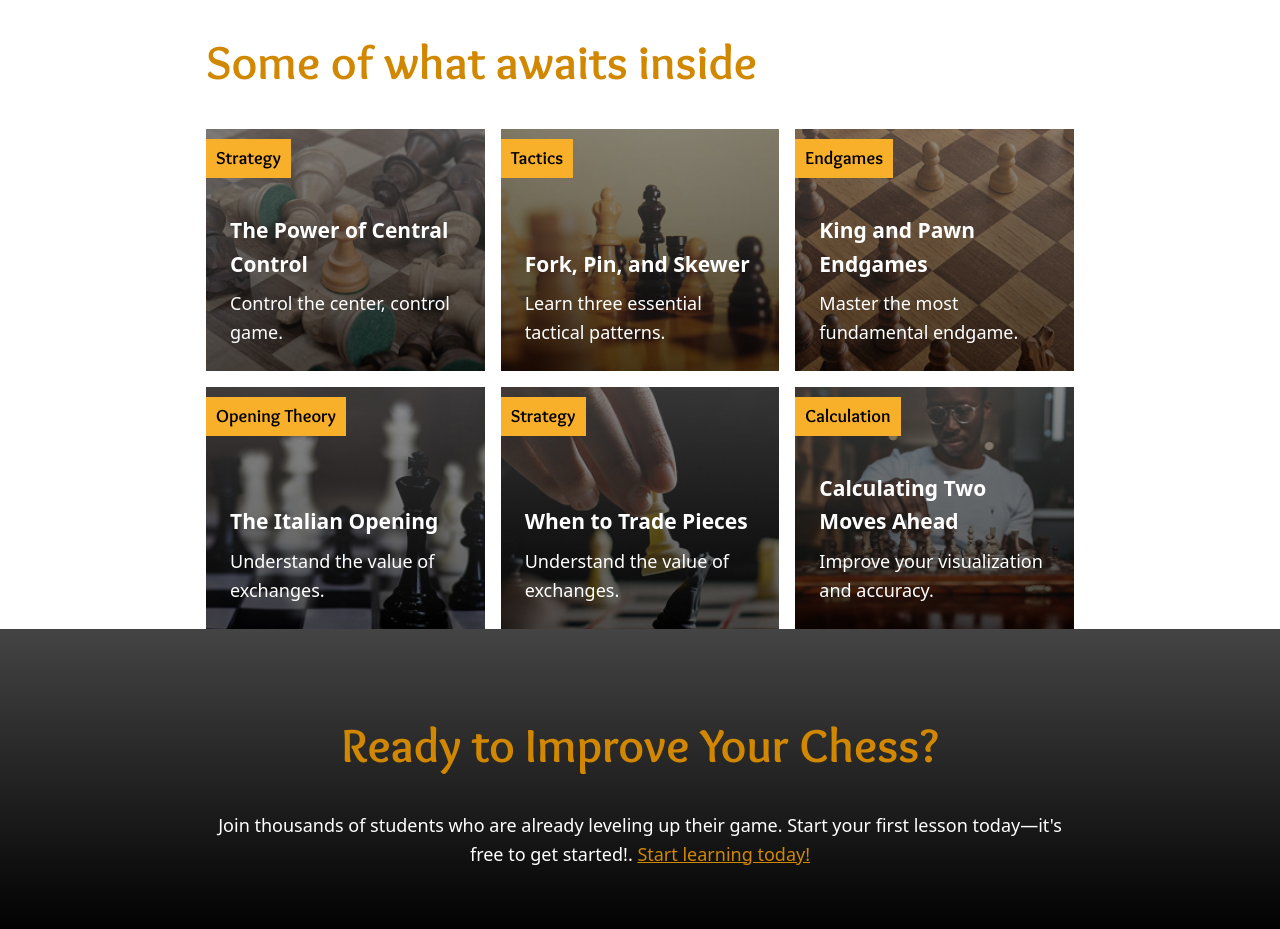
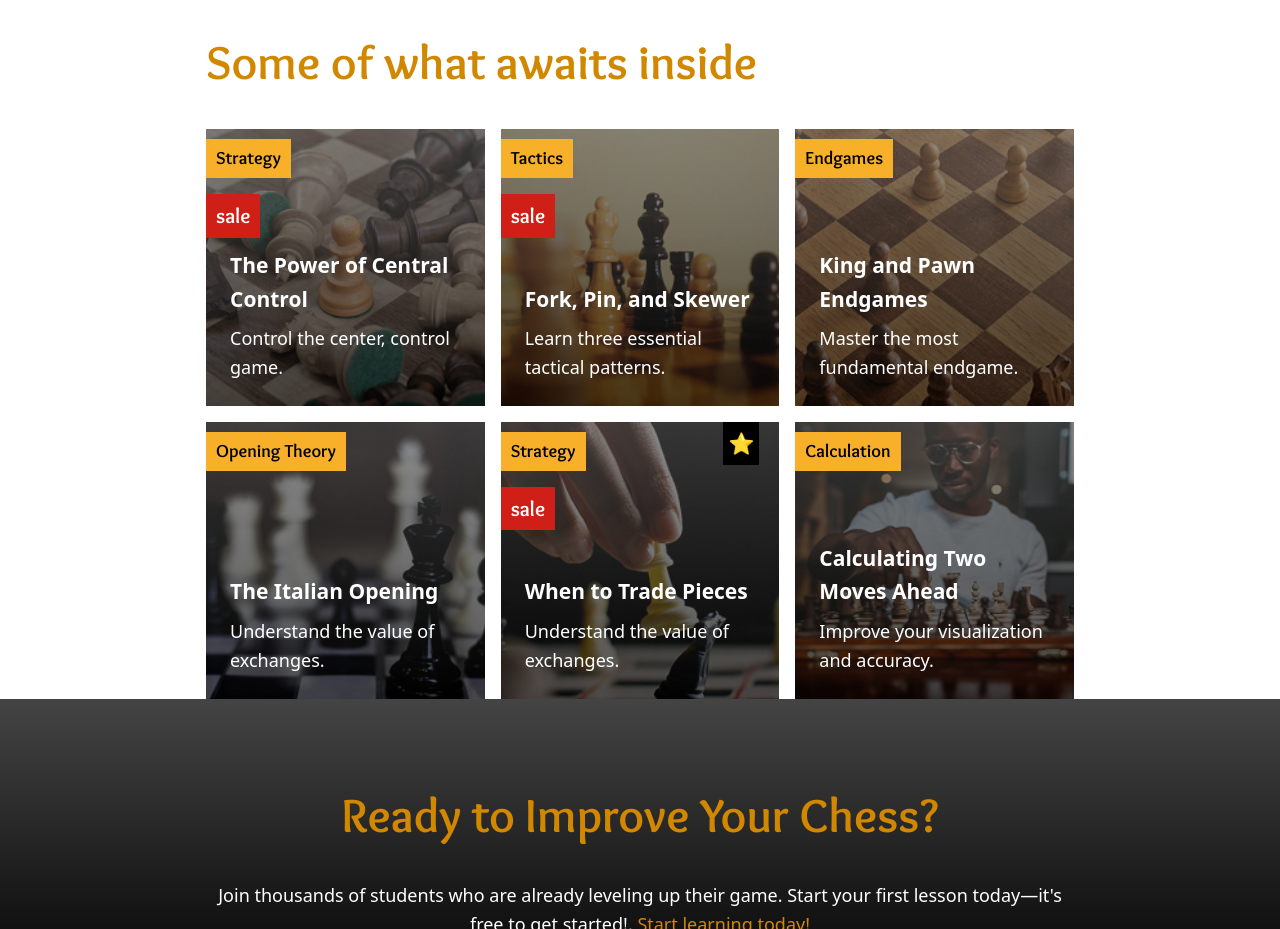
Before and after one commit to Verdecelulandres/css-fundamentals, a plain HTML site: page index.html in a window 1280 px wide. Shown: the part 1362-2291 px from the top of the page. Drawn offline with Linux system fonts and the light colour scheme.

Commit message:
update: add sale and featured pseudo elements

```diff
--- a/index.html
+++ b/index.html
@@ -83,7 +83,7 @@
 
             <h2>Some of what awaits inside</h2>
             <div class="three-columns">
-              <div class="course">
+              <div class="course" data-sale="true">
                 <h3 class="course-title">The Power of Central Control</h3>
                 <span class="course-tag">Strategy</span>
                 <img src="images/central-control.jpg"
@@ -91,7 +91,7 @@
                 <p class="course-description">Control the center, control
                   game.</p>
               </div>
-              <div class="course">
+              <div class="course" data-sale="true">
                 <h3 class="course-title">Fork, Pin, and Skewer</h3>
                 <span class="course-tag">Tactics</span>
                 <img src="images/fork-pin-skewer.jpg"
@@ -116,7 +116,9 @@
                 <p class="course-description">Understand the value of
                   exchanges.</p>
               </div>
-              <div class="course">
+              <div class="course"
+                data-sale="true"
+                data-feature="feature">
                 <h3 class="course-title">When to Trade Pieces</h3>
                 <span class="course-tag">Strategy</span>
                 <img src="images/trading-pieces.jpg"
--- a/styles/style.css
+++ b/styles/style.css
@@ -10,6 +10,8 @@
 }
 
 :root {
+  --clr-sale-400: hsl(3 81% 45%);
+
   --clr-accent-300: hsl(39 94% 57%);
   --clr-accent-400: hsl(39 100% 41%);
 
@@ -179,7 +181,7 @@ a:focus-visible {
 
   color: var(--clr-neutral-100);
   padding: 1.5rem;
-  padding-block-start: 85px;
+  padding-block-start: 120px;
 
   position: relative;
 
@@ -198,6 +200,25 @@ a:focus-visible {
 
 .course > * {
   margin: 0;
+}
+
+.course[data-sale="true"] .course-title::after {
+  content: 'sale';
+  position: absolute;
+  left: 0;
+  top: 65px;
+  font-family: var(--ff-accent);
+  padding: 5px 10px;
+  background: var(--clr-sale-400);
+}
+
+.course[data-feature="feature"]  .course-title::before {
+  content: "⭐" / "Featured course: ";
+  position: absolute;
+  top: 0;
+  right: 20px;
+  background: var(--clr-neutral-900);
+  padding: 5px;
 }
 
 .course-title {
```
